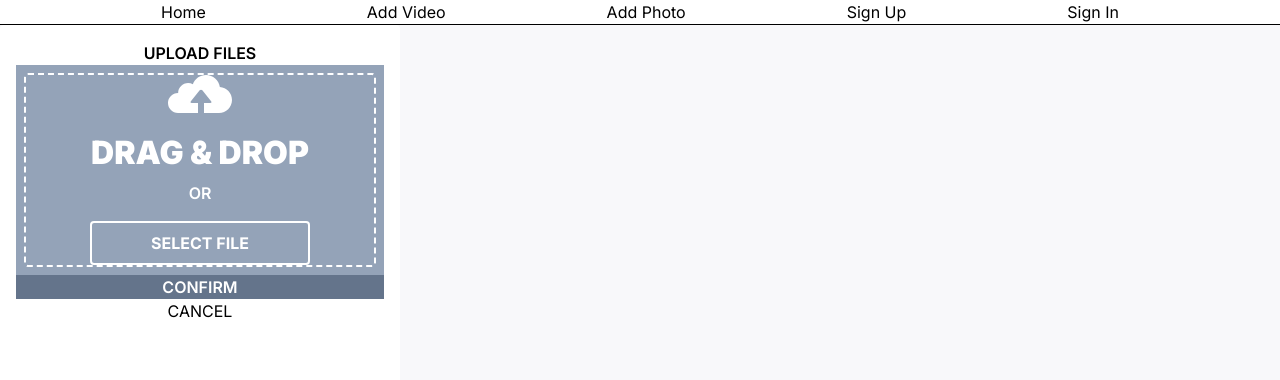
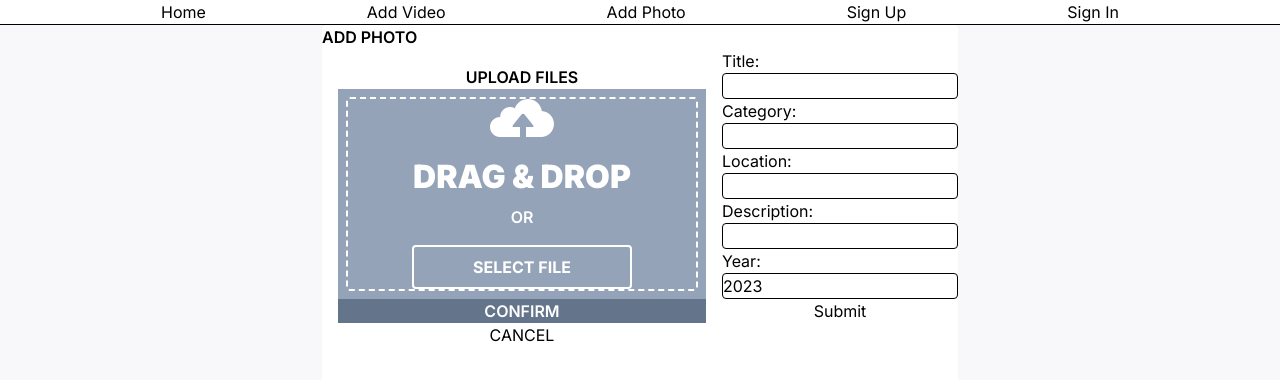
Before and after one commit to whlong1/next.js-photo-app, a Next.js app: page /photos/new in a window 1280 px wide. Shown: the top 380 px of the page. Built offline with nearby package versions, Linux system fonts and the light colour scheme; no server answers.

Commit message:
Add form inputs and initial styling

```diff
--- a/src/app/(pages)/photos/new/components/NewPhotoForm.tsx
+++ b/src/app/(pages)/photos/new/components/NewPhotoForm.tsx
@@ -12,15 +12,44 @@ const NewPhotoForm = () => {
     category: "",
     location: "",
     description: "",
-    isUploaded: false,
+    // isUploaded: false,
     year: new Date().getFullYear(),
   }
 
   const [formData, setFormData] = useState(initialState)
 
+  const handleChange = (e: React.ChangeEvent<HTMLInputElement>) => {
+    setFormData({ ...formData, [e.target.name]: e.target.value })
+  }
+
   return (
     <form action="">
+      <div>
+        <label htmlFor="title">Title:</label>
+        <input type="text" id="title" name="title" value={formData.title} onChange={handleChange} />
+      </div>
 
+      <div>
+        <label htmlFor="category">Category:</label>
+        <input type="text" id="category" name="category" value={formData.category} onChange={handleChange} />
+      </div>
+
+      <div>
+        <label htmlFor="location">Location:</label>
+        <input type="text" id="location" name="location" value={formData.location} onChange={handleChange} />
+      </div>
+
+      <div>
+        <label htmlFor="description">Description:</label>
+        <input id="description" name="description" value={formData.description} onChange={handleChange}></input>
+      </div>
+
+      <div>
+        <label htmlFor="year">Year:</label>
+        <input type="number" id="year" name="year" value={formData.year} onChange={handleChange} />
+      </div>
+
+      <button type="submit">Submit</button>
     </form>
   )
 }
--- a/src/app/(pages)/photos/new/page.tsx
+++ b/src/app/(pages)/photos/new/page.tsx
@@ -5,8 +5,17 @@ import PhotoUploader from "./components/PhotoUploader"
 const NewPhoto = () => {
   return (
     <main>
-      <PhotoUploader />
-      <NewPhotoForm />
+
+      <dialog open className="rounded">
+        <header>
+          <h1>ADD PHOTO</h1>
+        </header>
+        <section className="flex flex-row">
+          <PhotoUploader />
+          <NewPhotoForm />
+        </section>
+      </dialog>
+
     </main>
   )
 }
--- a/src/styles/globals.css
+++ b/src/styles/globals.css
@@ -50,3 +50,18 @@ main {
   height: 100vh;
   background-color: #F8F8FA;
 }
+
+form {
+  display: flex;
+  flex-direction: column;
+}
+
+form>div {
+  display: flex;
+  flex-direction: column;
+}
+
+input {
+  border-radius: 4px;
+  border: 1px solid black;
+}
```
